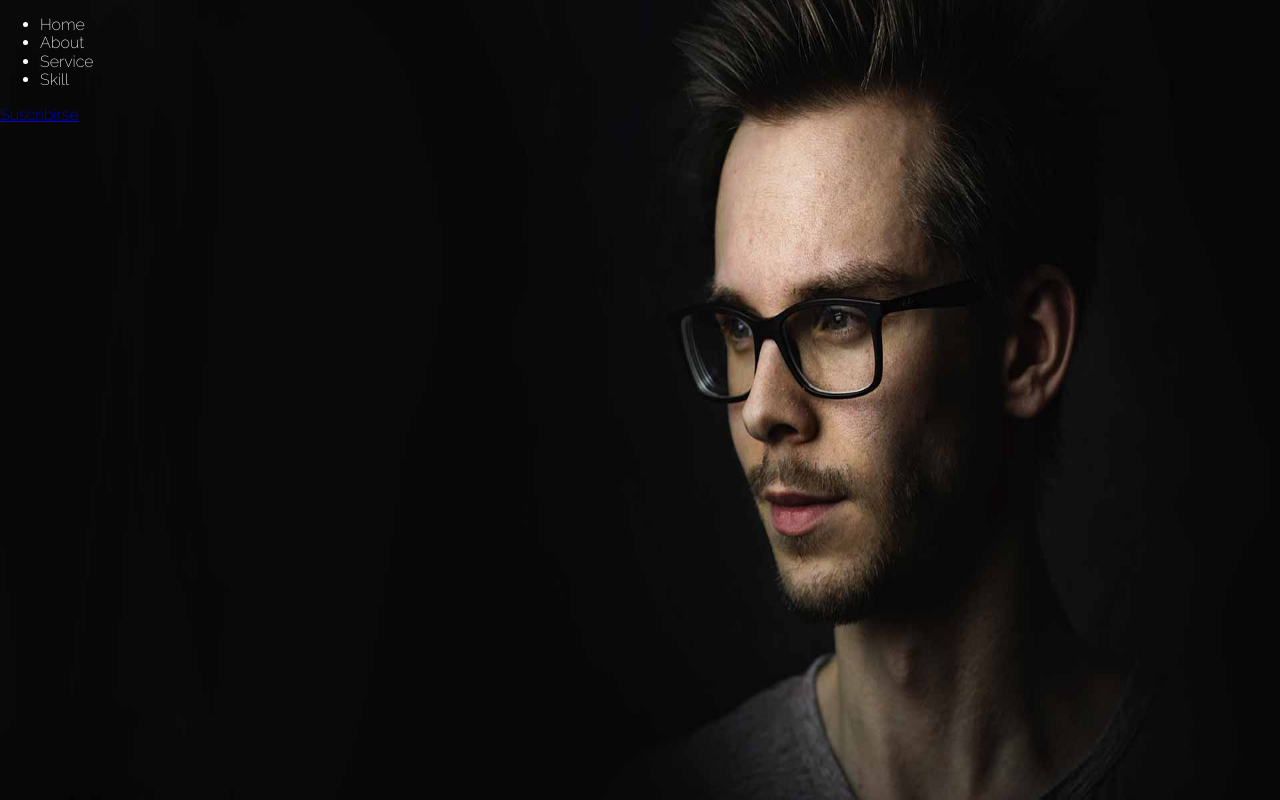
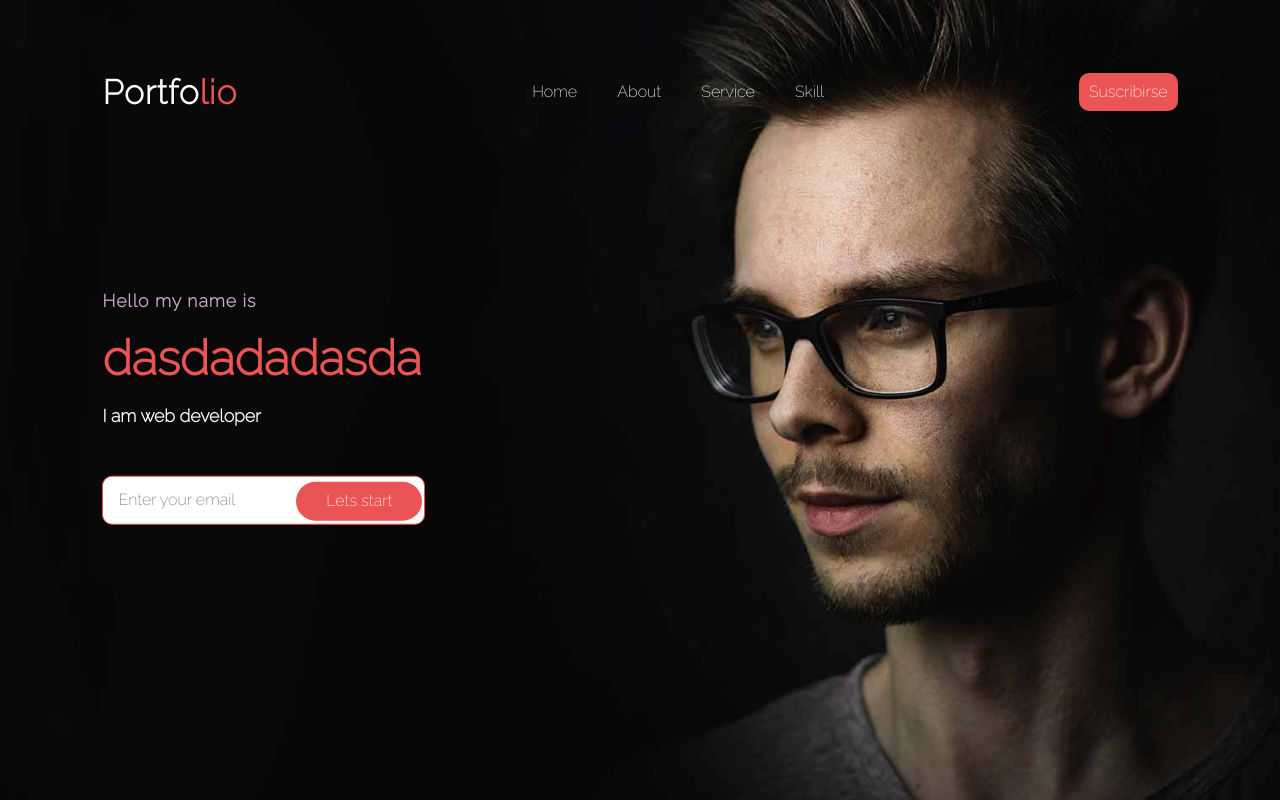
Before and after one commit to jvpi/practica, a website: page prueba.html in a window 1280 px wide. Drawn offline with Linux system fonts and the light colour scheme.

Commit message:
headre terminado commit

```diff
--- a/prueba.css
+++ b/prueba.css
@@ -6,10 +6,102 @@ body{
 
 }
 .header{
+	width: 100%;
 	height: 100vh;
 	overflow: hidden;
 	background-image: url(img/background.jpg);
 	background-repeat: no-repeat;
-	background-size: auto;
-	background-size: 100% 100%;
+	background-size: cover;
+	background-position: center;
+
 }
+.header-flex{
+	/*display: flex;
+	justify-content: center;
+	align-items: center;*/
+	background-color: red
+}
+.nav{
+	display: flex;
+	justify-content: space-between;
+	align-items: center;
+	padding-top: 45px;
+	padding-left: 8%;
+	padding-right: 8%;
+
+}
+.logo{
+	font-size: 2.1em;
+	letter-spacing: 1px;
+	cursor: pointer;
+}
+.logo-span{
+	color: #EA5454;
+}
+.ul{
+	list-style: none;
+	display: flex;
+	justify-content: center;
+	align-items: center;
+	height: inherit;
+	margin: 0;
+	padding:0;
+}
+.li{
+	padding-left: 40px
+}
+.link{
+	text-decoration: none;
+	color: #fff;
+	background-color: #EA5454;
+	padding: 10px;
+	border-radius: 10px;
+	transition: transform .4s;
+}
+.link:hover{
+	transform: scale(1.2);
+}
+.content{
+	position: absolute;
+	top: 50%;
+	left: 8%;
+	transform: translateY(-50%);
+}
+.content-h1{
+	font-size: 3em;
+	margin: 20px 0 20px
+}
+.content-h2{
+	color: #fcfc;
+	letter-spacing: 1px;
+	font-size: 1.1em;
+}
+.content-h3{
+	font-size: 1.1em;
+	margin-bottom: 50px;
+}
+.header-text{
+	position: relative;
+	width: 380px;
+	max-width: 100%;
+}
+.text{
+	display: inline-block;
+	padding: 14px 130px 14px 15px;
+	outline: none;
+	border: 1px solid #EA5454;
+	border-radius: 10px;
+}
+.button{
+	position: absolute;
+	display: inline-block;
+	outline: none;
+	border: none;
+	cursor: pointer;
+	padding: 10px 30px;
+	border-radius: 30px;
+	background-color: #EA5454;
+	color: #fff;
+	top: 6px;
+	right: 60px;
+}
--- a/prueba.html
+++ b/prueba.html
@@ -9,8 +9,9 @@
 </head>
 <body>
 	<header class="header">
-		<div class="header-flex">
+		<!-- <div class="header-flex">	</div> -->
 			<nav class="nav">
+				<h2 class="logo">Portfo<span class="logo-span">lio</span></h2>
 				<ul class="ul">
 					<li class="li">
 						<a href="#"></a>Home</li>
@@ -24,9 +25,29 @@
 						<a href="#"></a>Skill
 					</li>
 				</ul>
+				<a href="#" class="link">Suscribirse</a>
 			</nav>
-		<a href="#">Suscribirse</a>
-		</div>
+			<div class="content">
+				<h2 class="content-h2">Hello my name is </h2>
+				<h1 class="content-h1">
+					<span class="logo-span">dasdadadasda</span>
+				</h1>
+				<h3 class="content-h3">I am web developer</h3>
+				<div class="header-text">
+					<input type="text" placeholder="Enter your email" class="text">
+					<button class="button">Lets start</button>
+				</div>
+			</div>
+
+		<!--
+
+			<input type="text" placeholder="Enter your email" class="">
+			<button>Lets start</button>
+		</div> -->
+		<!-- <div class="header-search">
+			<input type="text" placeholder="Enter your email" class="">
+			<button>Lets start</button>
+		</div> -->
 
 	</header>
 	<section>
```
